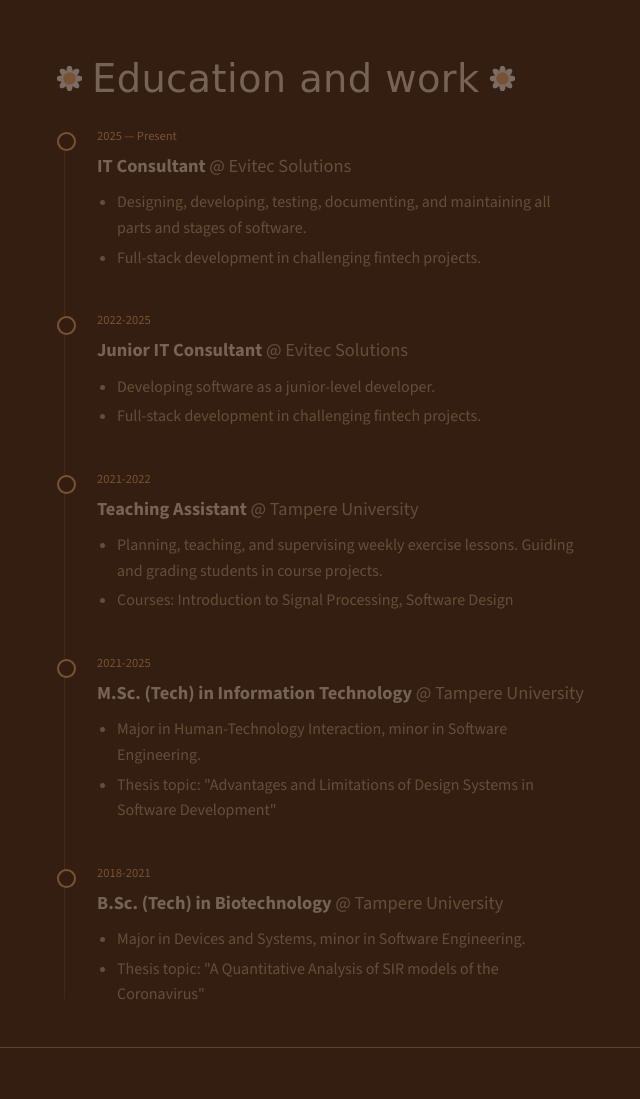
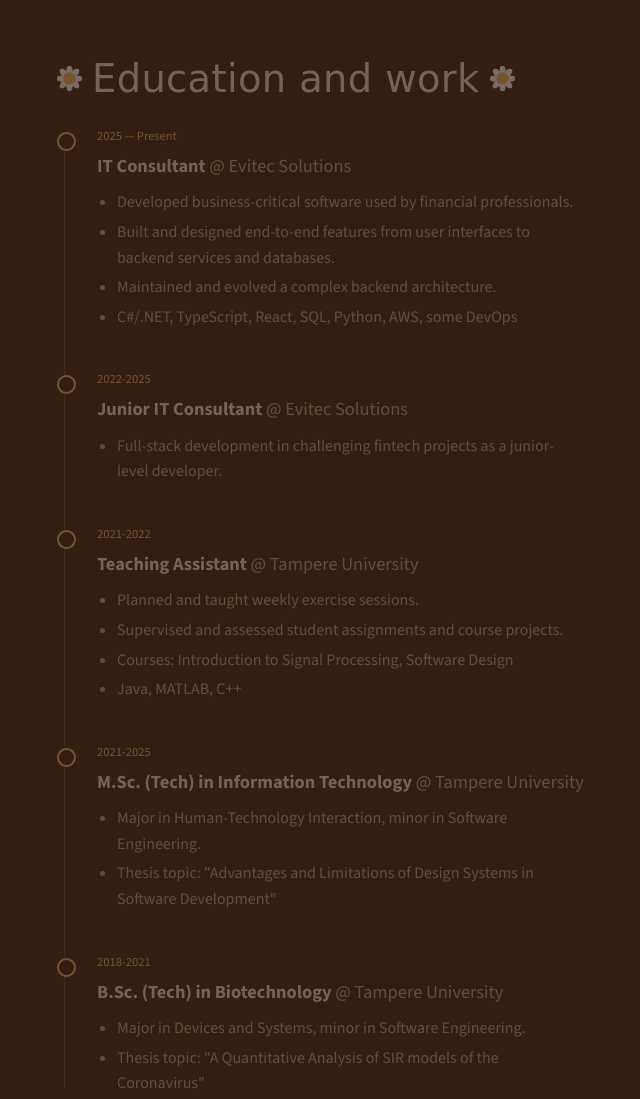
Before and after one commit to vilma-heikkila/portfolio, a plain HTML site: page index.html in a window 1280 px wide. Shown: the part 700-1799 px from the top of the page, without its empty margins (155-795 px from the left). Drawn offline with nearby package versions, Linux system fonts and the light colour scheme; a web font is replaced by a local one.

Commit message:
Refine texts

```diff
--- a/index.html
+++ b/index.html
@@ -577,8 +577,10 @@
           </div>
           <div class="log-title"><span>IT Consultant</span> <span class="log-org">@ Evitec Solutions</span></div>
           <ul class="log-desc">
-            <li data-i18n="job1_desc1">Designing, developing, testing, documenting, and maintaining all parts and stages of software.</li>
-            <li data-i18n="job1_desc2">Full-stack development in challenging fintech projects.</li>
+            <li data-i18n="job1_desc1">Developed business-critical software used by financial professionals.</li>
+            <li data-i18n="job1_desc2">Built and designed end-to-end features from user interfaces to backend services and databases.</li>
+            <li data-i18n="job1_desc3">Maintained and evolved a complex backend architecture.</li>
+            <li data-i18n="job1_desc4">C#/.NET, TypeScript, React, SQL, Python, AWS, some DevOps</li>
           </ul>
         </div>
 
@@ -588,8 +590,7 @@
           </div>
           <div class="log-title"><span>Junior IT Consultant</span> <span class="log-org" >@ Evitec Solutions</span></div>
           <ul class="log-desc">
-            <li data-i18n="job2_desc1">Developing software as a junior-level developer.</li>
-            <li data-i18n="job2_desc2">Full-stack development in challenging fintech projects.</li>
+            <li data-i18n="job2_desc1">Full-stack development in challenging fintech projects as a junior-level developer.</li>
           </ul>
         </div>
 
@@ -599,8 +600,10 @@
           </div>
           <div class="log-title" data-i18n="job3_title"><span>Teaching Assistant</span> <span class="log-org" data-i18n="edu1_org">@ Tampere University</span></div>
           <ul class="log-desc">
-            <li data-i18n="job3_desc1">Planning, teaching, and supervising weekly exercise lessons. Guiding and grading students in course projects.</li>
-            <li data-i18n="job3_desc2">Courses: Introduction to Signal Processing, Software Design</li>
+            <li data-i18n="job3_desc1">Planned and taught weekly exercise sessions.</li>
+            <li data-i18n="job3_desc2">Supervised and assessed student assignments and course projects.</li>
+            <li data-i18n="job3_desc3">Courses: Introduction to Signal Processing, Software Design</li>
+            <li>Java, MATLAB, C++</li>
           </ul>
         </div>
 
@@ -657,7 +660,6 @@
           <ul class="skill-items">
             <li class="skill-item">Git</li>
             <li class="skill-item">GitHub, Azure DevOps</li>
-            <li class="skill-item">CI/CD</li>
             <li class="skill-item">Figma</li>
             <li class="skill-item">Docker</li>
             <li class="skill-item">AWS, Azure</li>
@@ -666,6 +668,8 @@
         <div class="stack-group">
           <h3 data-i18n="group_others">Others</h3>
           <ul class="skill-items">
+            <li class="skill-item">CI/CD</li>
+            <li class="skill-item">IaC</li>
             <li class="skill-item">Agile, Scrum</li>
             <li class="skill-item" data-i18n="group3_skill2">User-centered development</li>
             <li class="skill-item" data-i18n="group3_skill3">UX/UI Design</li>
@@ -690,8 +694,9 @@
         <div class="log-entry">
           <div class="log-title"><span>Weather dashboard</span></div>
           <ul class="log-desc">
-            <li data-i18n="proj1_desc1">A simple weather dashboard utilizing Open-Meteo API. Built with the help of Claude and Sonnet 4.6. HTML/CSS/JS</li>
+            <li data-i18n="proj1_desc1">A simple weather dashboard utilizing Open-Meteo API. Built with the help of Claude and Sonnet 4.6.</li>
             <li data-i18n="proj1_desc2">Fetch temperature, rain, and wind data from a location of your choice.</li>
+            <li>HTML/CSS/JS</li>
           </ul>
           <div class="project-photo">
             <a href="https://vilma-heikkila.github.io/weather_dashboard/" target="_blank" rel="noopener">
@@ -703,7 +708,8 @@
         <div class="log-entry">
           <div class="log-title"><span>PYNQ UFO Shooter Game</span></div>
           <ul class="log-desc">
-            <li data-i18n="proj2_desc1">Shooter game written in C, played on a PYNQ board. Created as a group project for an embedded systems course.</li>
+            <li data-i18n="proj2_desc1">Small shooter game played on a PYNQ board. Created as a group project for an embedded systems course.</li>
+            <li>C</li>
             <li data-i18n="proj2_desc2">Video of the game being played can be found in the GitHub repository!</li>
           </ul>
           <div class="project-photo">
@@ -717,7 +723,8 @@
         <div class="log-entry">
           <div class="log-title"><span>NASA Astronomy Picture of the Day</span></div>
           <ul class="log-desc">
-            <li data-i18n="proj3_desc1">Fetch a space-related picture from NASA APOD API for a specific day and save it to your device. C++/Qt</li>
+            <li data-i18n="proj3_desc1">Fetch a space-related picture from NASA APOD API for a specific day and save it to your device.</li>
+            <li> C++/Qt</li>
             <li data-i18n="proj3_desc2">Downloadable .exe coming later!</li>
           </ul>
           <div class="project-photo">
@@ -753,21 +760,25 @@
       exp_h2:                 { en: 'Education and work', fi: 'Koulutus ja työkokemus' },
 
       job1_date:              { en: '2025 — Present', fi: '2025 — ' },
-      job1_desc1:             { en: 'Designing, developing, testing, documenting, and maintaining all parts and stages of software.',
-                                 fi: 'Ohjelmistojen suunnittelu, kehittäminen, testaaminen, ylläpito ja dokumentointi.' },
-      job1_desc2:             { en: 'Full-stack development in challenging fintech projects.',
-                                 fi: 'Full-stack-kehitystä haastavissa fintech-projekteissa.' },
+      job1_desc1:             { en: 'Developed business-critical software used by financial professionals.',
+                                 fi: 'Liiketoiminnan kannalta kriittisten ohjelmistoratkaisujen kehittäminen finanssialan asiantuntijoiden käyttöön.' },
+      job1_desc2:             { en: 'Built and designed end-to-end features from user interfaces to backend services and databases.',
+                                 fi: 'End-to-end ominaisuuksien suunnittelu ja toteutus käyttöliittymistä backendiin ja tietokantoihin.' },
+      job1_desc3:             { en: 'Maintained and evolved a complex backend architecture.',
+                                 fi: 'Monimutkaisen backend-arkkitehtuurin ylläpito ja kehittäminen.' },
+      job1_desc4:             { en: 'C#/.NET, TypeScript, React, SQL, Python, AWS, some DevOps',
+                                 fi: 'C#/.NET, TypeScript, React, SQL, Python, AWS, jonkin verran DevOpsia' },
 
-      job2_desc1:             { en: 'Developing software as a junior-level developer.',
-                                 fi: 'Ohjelmistojen kehittäminen junior-tason kehittäjänä.' },
-      job2_desc2:             { en: 'Full-stack development in challenging fintech projects.',
-                                fi: 'Full-stack-kehitystä haastavissa fintech-projekteissa.'},
+      job2_desc1:             { en: 'Full-stack development in challenging fintech projects as a junior-level developer.',
+                                 fi: 'Full-stack-kehitystä junior-tason kehittäjänä vaativissa fintech-projekteissa.' },
 
       job3_title:             { en: 'Teaching Assistant',
                                  fi: 'Tuntiassistentti' },
-      job3_desc1:             { en: 'Planning, teaching, and supervising weekly exercise lessons. Guiding and grading students in course projects.',
-                                 fi: 'Viikoittaisten harjoitusryhmien ohjaaminen ja suunnittelu. Opiskelijoiden harjoitustöiden ohjaaminen ja arvostelu.' },
-      job3_desc2:             { en: 'Courses: Introduction to Signal Processing, Software Design',
+      job3_desc1:             { en: 'Planned and taught weekly exercise sessions.',
+                                 fi: 'Viikoittaisten harjoitusryhmien ohjaaminen ja suunnittelu.' },
+      job3_desc2:             { en: 'Supervised and assessed student assignments and course projects.',
+                                 fi: 'Opiskelijoiden harjoitustöiden ohjaaminen ja arvostelu.' },
+      job3_desc3:             { en: 'Courses: Introduction to Signal Processing, Software Design',
                                 fi: 'Kurssit: Signaalinkäsittelyn perusteet, Software Design'},
 
       edu1_role:              { en: 'M.Sc. (Tech) in Information Technology', fi: 'Tekniikan maisterintutkinto, tietotekniikka' },
@@ -791,16 +802,16 @@
 
       projects_h2:             { en: 'Projects', fi: 'Projekteja' },
       projects_desc:           { en: 'Some small but fun (mostly student) projects:', fi: 'Pieniä (pääosin opiskeluajan) projekteja:' },
-      proj1_desc1:             { en: 'A simple weather dashboard utilizing Open-Meteo API. Built with the help of Claude and Sonnet 4.6. HTML/CSS/JS',
-                                 fi: 'Open-Meteo API:a hyödyntävä yksinkertainen säänäkymä. Toteutuksessa hyödynnetty Claude Sonnet 4.6-kielimallia. HTML/CSS/JS' },
+      proj1_desc1:             { en: 'A simple weather dashboard utilizing Open-Meteo API. Built with the help of Claude and Sonnet 4.6.',
+                                 fi: 'Open-Meteo API:a hyödyntävä yksinkertainen säänäkymä. Toteutuksessa hyödynnetty Claude Sonnet 4.6-kielimallia.' },
       proj1_desc2:             { en: 'Fetch temperature, rain, and wind data from a location of your choice.',
                                  fi: 'Voit hakea valitsemallesi sijainnille lämpötila-, sade- ja tuulidataa.' },
-      proj2_desc1:             { en: 'Shooter game written in C, played on a PYNQ board. Created as a group project for an embedded systems course.',
-                                 fi: 'C-kielellä toteutettu, PYNQillä pelattava ammuntapeli. Parityönä tehty "Johdatus sulautettuihin järjestelmiin" -kurssin harjoitustyö.' },
+      proj2_desc1:             { en: 'Small shooter game played on a PYNQ board. Created as a group project for an embedded systems course.',
+                                 fi: 'Pieni PYNQillä pelattava ammuntapeli. Parityönä tehty "Johdatus sulautettuihin järjestelmiin" -kurssin harjoitustyö.' },
       proj2_desc2:             { en: 'Video of the game being played can be found in the GitHub repository!',
                                  fi: 'Pelivideo löytyy GitHub-reposta!' },
-      proj3_desc1:             { en: 'Fetch a space-related picture from NASA APOD API for a specific day and save it to your device. C++/Qt',
-                                 fi: 'Voit hakea valitsemasi päivän avaruuskuvan NASA:n APOD API:sta ja tallentaa sen omalle koneellesi. C++/Qt' },
+      proj3_desc1:             { en: 'Fetch a space-related picture from NASA APOD API for a specific day and save it to your device.',
+                                 fi: 'Voit hakea valitsemasi päivän avaruuskuvan NASA:n APOD API:sta ja tallentaa sen omalle koneellesi.' },
       proj3_desc2:             { en: 'Downloadable .exe coming later!',
                                  fi: 'Ladattava .exe tulossa myöhemmin!' },
       footer:                  { en: 'Built with the help of Claude Sonnet 4.6', fi: 'Toteutuksessa hyödynnetty Claude Sonnet 4.6-kielimallia' }
```
